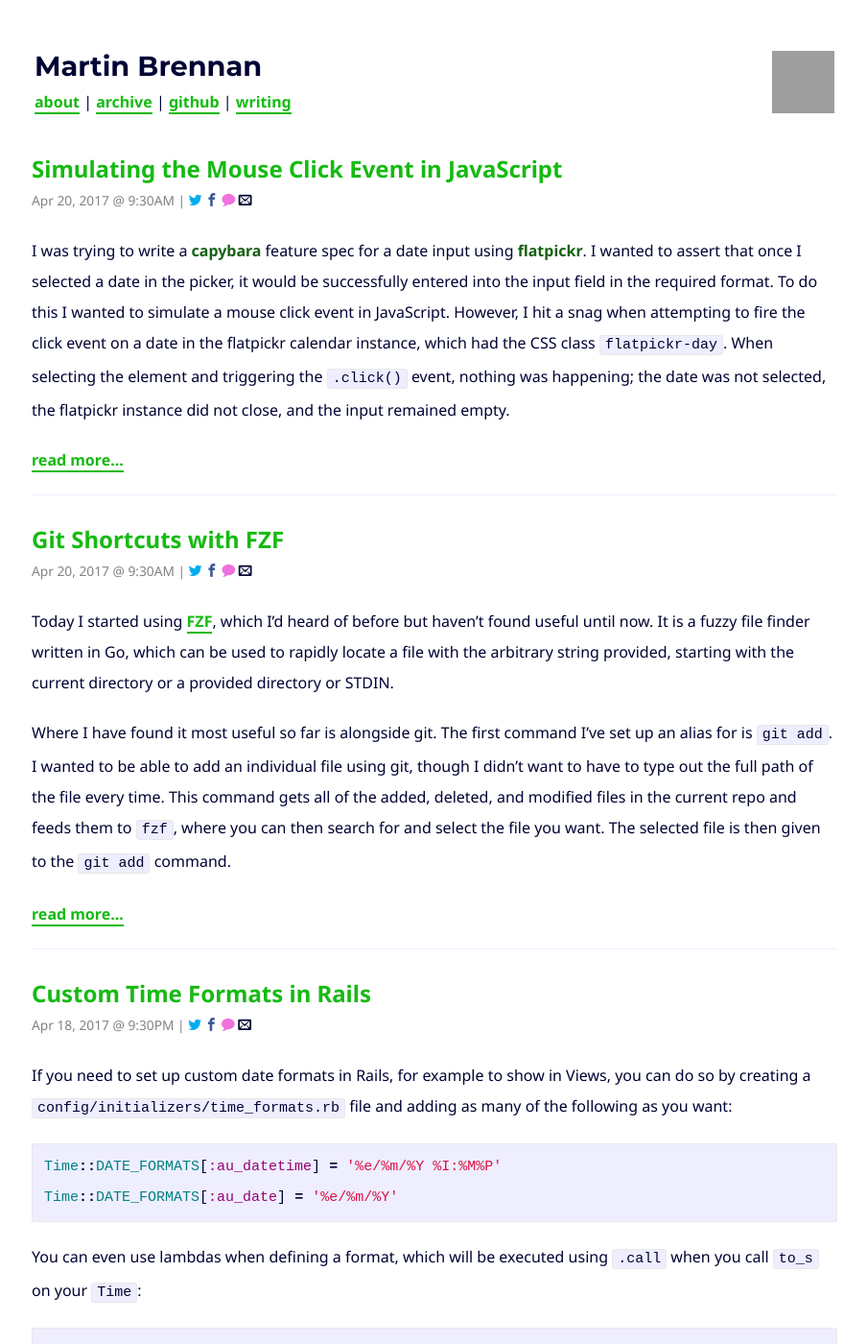
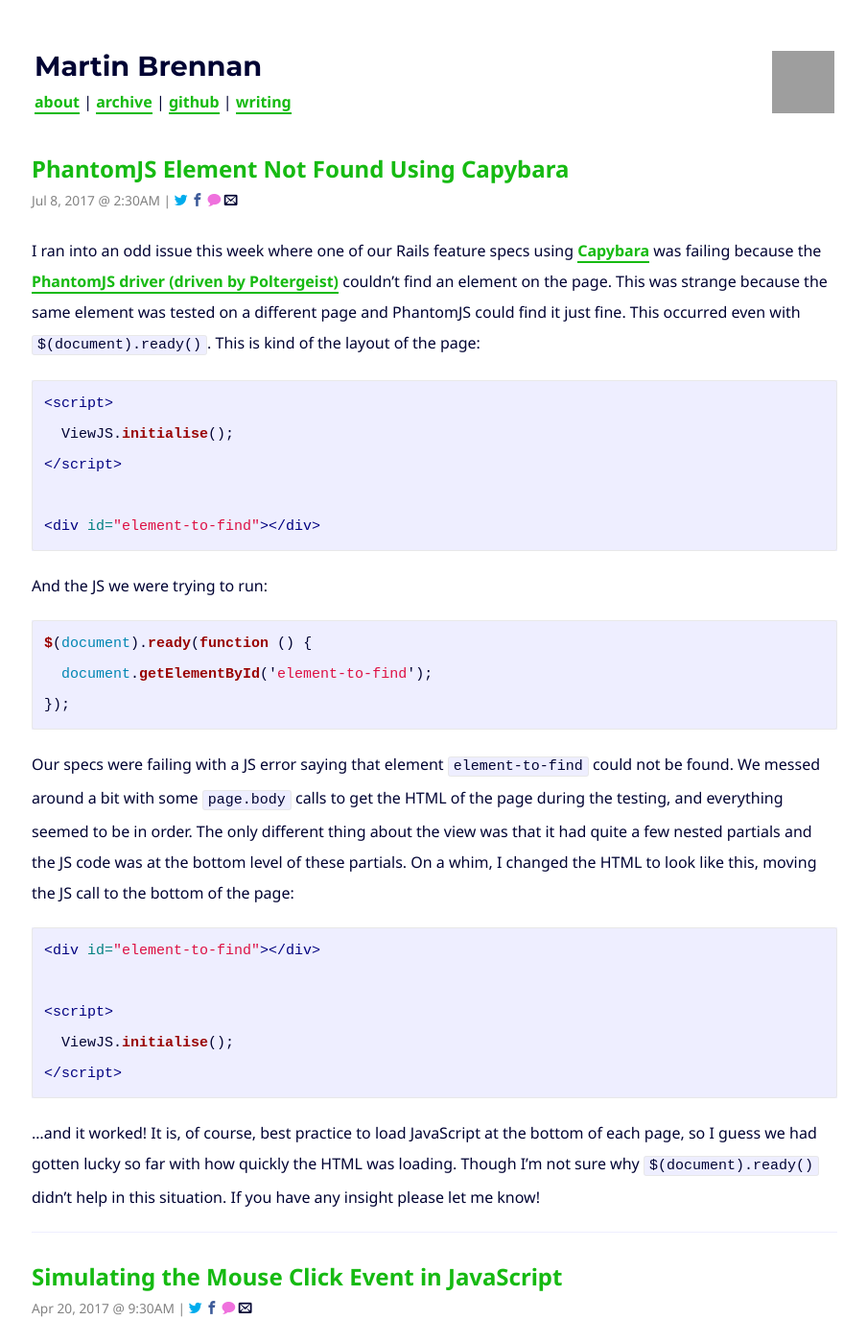
Before and after one commit to martin-brennan/martin-brennan.com, a Jekyll site: the page built from index.html, in a window 1280 px wide and 1400 px high. Shown: the whole window at 96% size, without its empty margins (187-1091 px from the left). Built offline with Jekyll 4.4.1, drawn with Linux system fonts in a browser that asks for light colours; some web fonts are replaced; the list of posts is cut into pages by our own code; some of the changed text lies outside the part shown; grey boxes are pictures that could not be loaded.

Commit message:
added phantomjs not found post

````diff
--- a/_config.yml
+++ b/_config.yml
@@ -9,10 +9,9 @@
 title: Martin Brennan
 email: mjrbrennan@gmail.com
 description: > # this means to ignore newlines until "baseurl:"
-  I’m Martin Brennan, and I’m a full stack software engineer based in Brisbane, Australia.
-  I primarily enjoy working with C# and JavaScript but I’m always seeking ways to expand my
-  knowledge and learn about new tools, languages and frameworks. In addition to software development,
-  my other loves include reading, writing, music, cycling, hiking, my lovely fiancé and our two sons!
+  I’m Martin Brennan, and I’m a full stack software engineer based in Melbourne, Australia.
+  I primarily enjoy working with Ruby, Rails, C#, and JavaScript but I’m always seeking ways
+  to expand my knowledge and learn about new tools, languages and frameworks.
 baseurl: "" # the subpath of your site, e.g. /blog
 url: "http://www.martin-brennan.com" # the base hostname & protocol for your site
 twitter_username: mjrbrennan
--- /dev/null
+++ b/_posts/2017-07-08-phantomjs-element-not-found-using-capybara.md
@@ -0,0 +1,38 @@
+---
+title: PhantomJS Element Not Found Using Capybara
+date: 2017-07-08T12:30:00+10:00
+author: Martin Brennan
+layout: post
+permalink: /phantomjs-element-not-found-capybara/
+---
+
+I ran into an odd issue this week where one of our Rails feature specs using [Capybara](https://github.com/teamcapybara/capybara) was failing because the [PhantomJS driver (driven by Poltergeist)](https://github.com/teampoltergeist/poltergeist) couldn't find an element on the page. This was strange because the same element was tested on a different page and PhantomJS could find it just fine. This occurred even with `$(document).ready()`. This is kind of the layout of the page:
+
+```html
+<script>
+  ViewJS.initialise();
+</script>
+
+<div id="element-to-find"></div>
+```
+
+And the JS we were trying to run:
+
+```javascript
+$(document).ready(function () {
+  document.getElementById('element-to-find');
+});
+```
+
+Our specs were failing with a JS error saying that element `element-to-find` could not be found. We messed around a bit with some `page.body` calls to get the HTML of the page during the testing, and everything seemed to be in order. The only different thing about the view was that it had quite a few nested partials and the JS code was at the bottom level of these partials. On a whim, I changed the HTML to look like this, moving the JS call to the bottom of the page:
+
+
+```html
+<div id="element-to-find"></div>
+
+<script>
+  ViewJS.initialise();
+</script>
+```
+
+...and it worked! It is, of course, best practice to load JavaScript at the bottom of each page, so I guess we had gotten lucky so far with how quickly the HTML was loading. Though I'm not sure why `$(document).ready()` didn't help in this situation. If you have any insight please let me know!
````
Also changed, not shown: about.md (+1 -1 lines).
